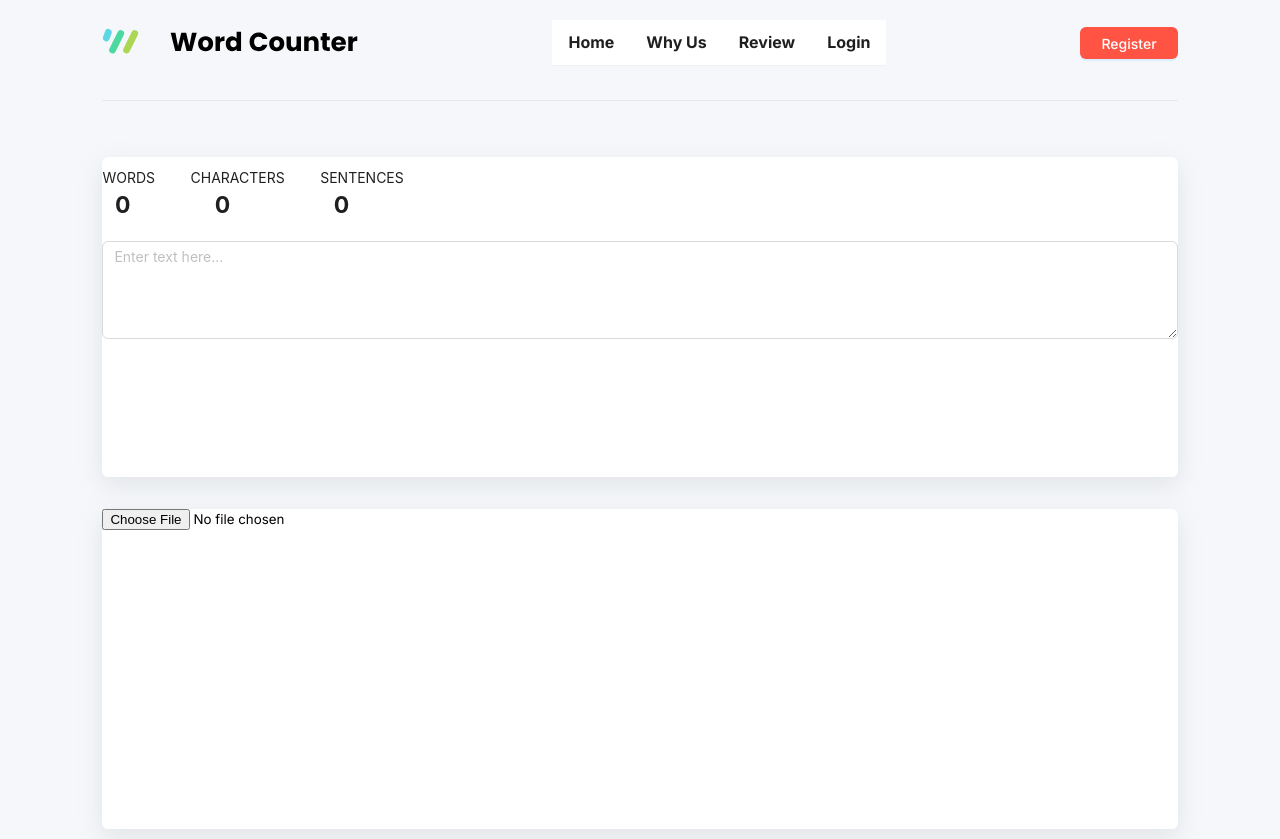
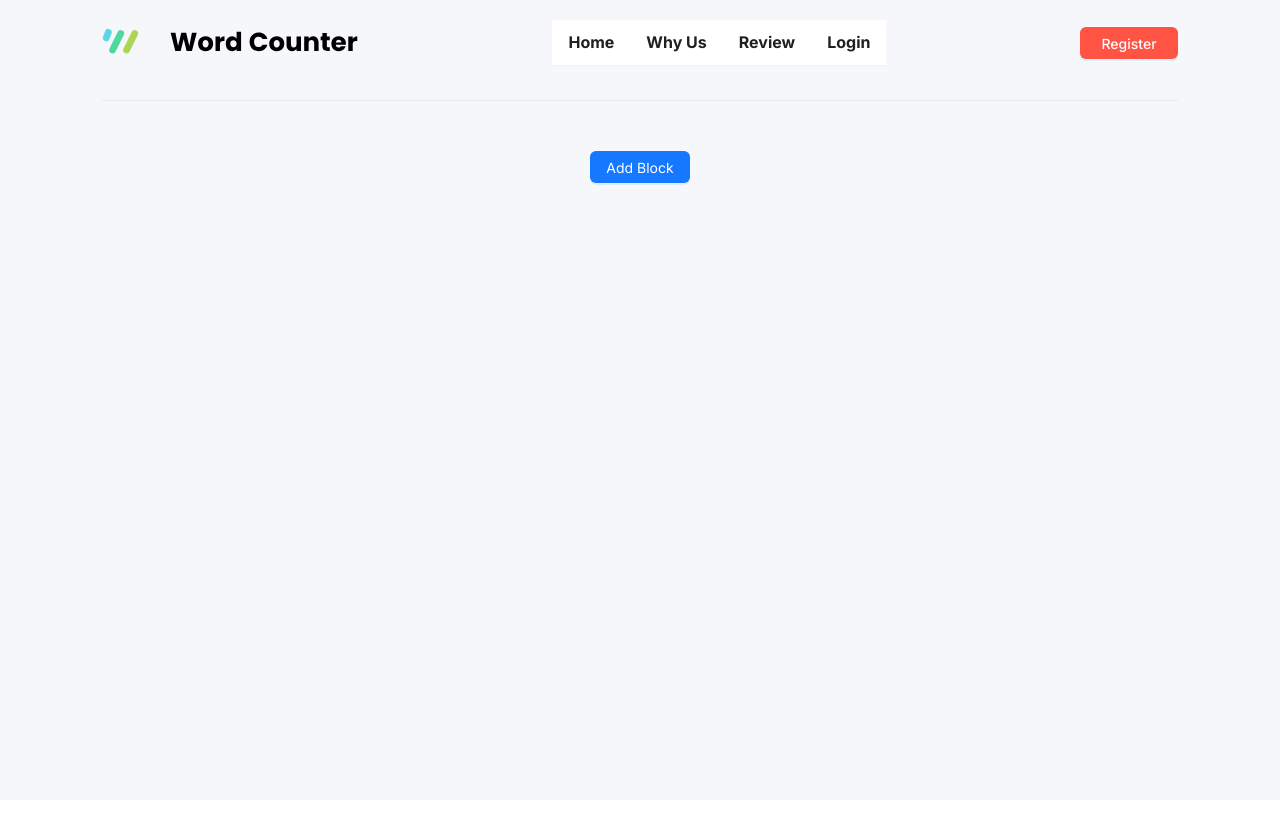
Before and after one commit to Yamini2001/Word-Counter-App, a React (Create React App) app in the folder word-counter/: page /login in a window 1280 px wide. After the commit the page ends 800 px from the top, so only its background shows below. Built offline with nearby package versions, Linux system fonts and the light colour scheme; a web font is replaced by a local one.

Commit message:
initialcommit1

```diff
--- a/word-counter/src/Components/Card.js
+++ b/word-counter/src/Components/Card.js
@@ -1,7 +1,5 @@
-
-// Card.js code
 import React, { useState } from 'react';
-import { Col, Divider, Row, Input, Typography } from 'antd';
+import { Col, Divider, Row, Input, Typography, Button } from 'antd';
 import ImageUpload from './ImageUpload'; // Import the ImageUpload component
 import '../style/Card.css';
 
@@ -12,6 +10,7 @@ const App = () => {
   const [wordCount, setWordCount] = useState(0);
   const [charCount, setCharCount] = useState(0);
   const [sentenceCount, setSentenceCount] = useState(0);
+  const [showBlocks, setShowBlocks] = useState(false); // State to manage whether blocks should be displayed
 
   const handleTextChange = (e) => {
     const newText = e.target.value;
@@ -24,9 +23,19 @@ const App = () => {
     setSentenceCount(sentences.length);
   };
 
+  const handleAddBlock = () => {
+    setShowBlocks(true); // Set showBlocks state to true when the "Add Block" button is clicked
+  };
+
   return (
     <>
       <Divider orientation="left"></Divider>
+      {!showBlocks && ( // Only show the "Add Block" button if showBlocks is false
+        <div style={{ textAlign: 'center', marginTop: '50px' }}>
+          <Button type="primary" onClick={handleAddBlock}>Add Block</Button>
+        </div>
+      )}
+      {showBlocks && ( // Show blocks if showBlocks is true
         <Row gutter={{ xs: 8, sm: 16, md: 24, lg: 32 }}>
           <Col className="gutter-row" span={24}>
             <div className="wrapper">
@@ -50,6 +59,7 @@ const App = () => {
             </div>
           </Col>
         </Row>
+      )}
     </>
   );
 };
```
Lines whose indentation alone changed are shown as unchanged.
